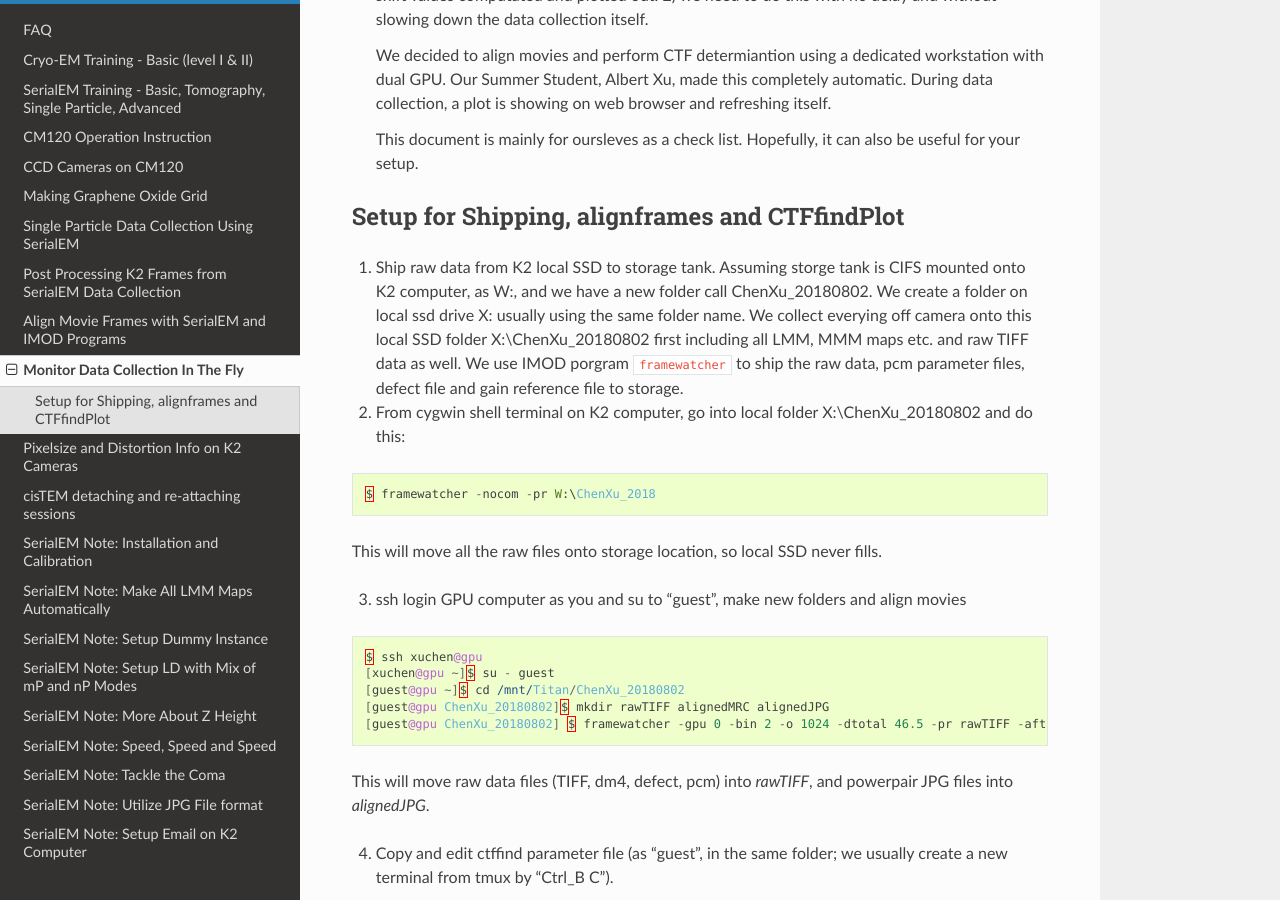
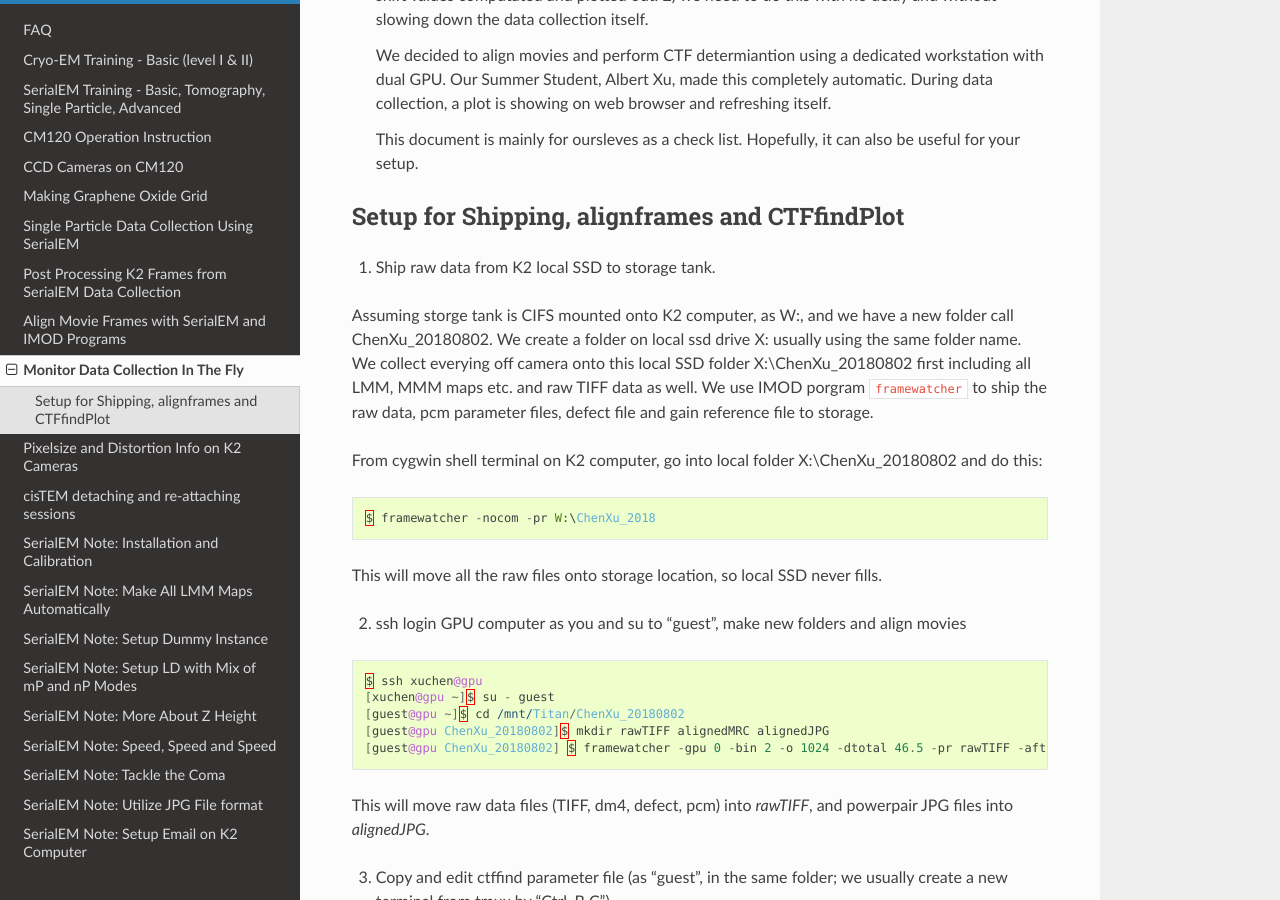
Before and after one commit to xuchen66/sphinx-emdocs, a Sphinx documentation site: the page built from source/monitor-data-collection-in-the-fly.rst, in a window 1280 px wide and 900 px high, scrolled down 399 px. Built offline with Sphinx 7.4.7 and the Read the Docs theme 2.0.0, drawn with Linux system fonts in a browser that asks for light colours; pages that are not in the unit, such as notebooks, are missing from menus; some of the changed lines change nothing that is shown.

Commit message:
Update monitor-data-collection-in-the-fly.rst

```diff
--- a/source/monitor-data-collection-in-the-fly.rst
+++ b/source/monitor-data-collection-in-the-fly.rst
@@ -27,9 +27,11 @@ Monitor Data Collection In The Fly
 Setup for Shipping, alignframes and CTFfindPlot
 -----------------------------------------------
 
-1. Ship raw data from K2 local SSD to storage tank. Assuming storge tank is CIFS mounted onto K2 computer, as W:, and we have a new folder call ChenXu_20180802. We create a folder on local ssd drive X: usually using the same folder name. We collect everying off camera onto this local SSD folder X:\\ChenXu_20180802 first including all LMM, MMM maps etc. and raw TIFF data as well. We use IMOD porgram ``framewatcher`` to ship the raw data, pcm parameter files, defect file and gain reference file to storage.
+1. Ship raw data from K2 local SSD to storage tank.
 
-2. From cygwin shell terminal on K2 computer, go into local folder X:\\ChenXu_20180802 and do this:
+Assuming storge tank is CIFS mounted onto K2 computer, as W:, and we have a new folder call ChenXu_20180802. We create a folder on local ssd drive X: usually using the same folder name. We collect everying off camera onto this local SSD folder X:\\ChenXu_20180802 first including all LMM, MMM maps etc. and raw TIFF data as well. We use IMOD porgram ``framewatcher`` to ship the raw data, pcm parameter files, defect file and gain reference file to storage.
+
+From cygwin shell terminal on K2 computer, go into local folder X:\\ChenXu_20180802 and do this:
 
 .. code-block:: ruby
 
@@ -37,8 +39,7 @@ Setup for Shipping, alignframes and CTFfindPlot
 
 This will move all the raw files onto storage location, so local SSD never fills.
 
-3. ssh login GPU computer as you and su to "guest", make new folders and align movies
-
+2. ssh login GPU computer as you and su to "guest", make new folders and align movies
 
 .. code-block:: ruby
 
@@ -50,7 +51,7 @@ This will move all the raw files onto storage location, so local SSD never fills
 
 This will move raw data files (TIFF, dm4, defect, pcm) into *rawTIFF*, and powerpair JPG files into *alignedJPG*.
 
-4. Copy and edit ctffind parameter file (as "guest", in the same folder; we usually create a new terminal from tmux by "Ctrl_B C").
+3. Copy and edit ctffind parameter file (as "guest", in the same folder; we usually create a new terminal from tmux by "Ctrl_B C").
 
 .. code-block:: ruby
 
@@ -84,7 +85,7 @@ edit to fit your situation. The file looks like this:
    no
    EOF
 
-5. plot
+4. plot
 
 .. code-block:: ruby
 
```
